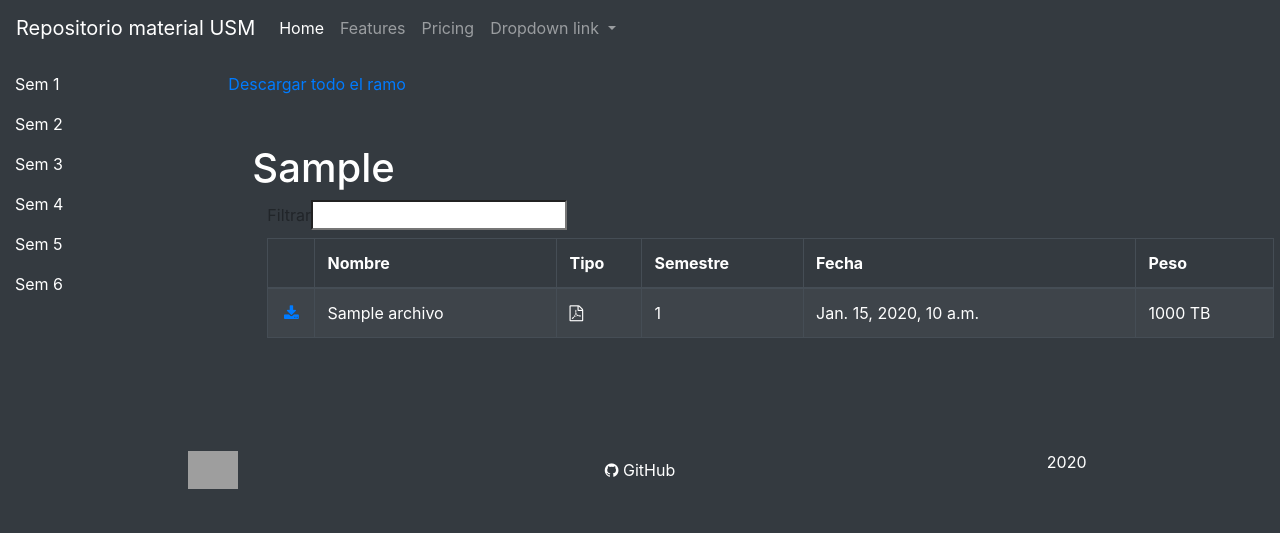
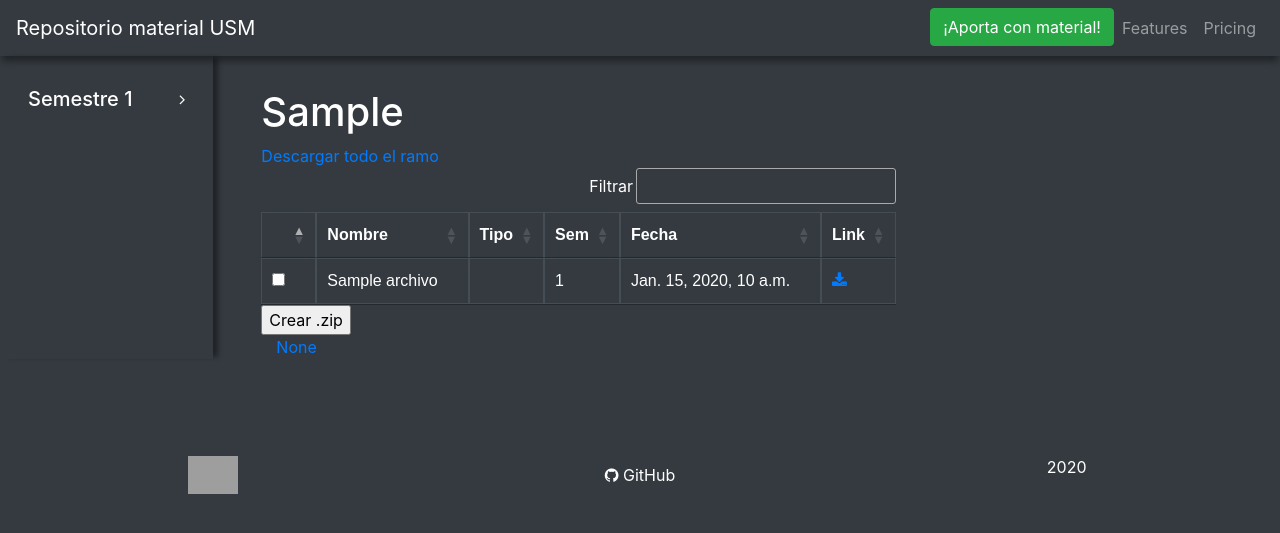
Before and after one commit to CEEINF-UTFSM/utfsm-repositorio-material, a Django app: page /archivos/Sample/ in a window 1280 px wide. Shown: the top 533 px of the page. Run offline with Django 3.2, Linux system fonts and the light colour scheme; tables that the repository leaves empty hold one stand-in row (values such as "Sample post"); some libraries are stand-ins or nearby versions; grey boxes are pictures that could not be loaded.

Commit message:
Front 2 yhatoh (#9)
* table files + static correction

* navbar modified + sidebar + archivo + porfavor ayuda

```diff
--- a/repo_project/apps/archivos/views/archivos_download.py
+++ b/repo_project/apps/archivos/views/archivos_download.py
@@ -15,10 +15,20 @@
     all_ramos = Ramo.objects.all()
     selected_ramo = Ramo.objects.get(sigla=sigla)
     all_files = all_files.filter(ramo=selected_ramo)
+    ramo_by_semestre = {}
+    for ramo in all_ramos:
+        semestre = str(ramo.semestre)
+        if semestre not in ramo_by_semestre.keys():
+            ramo_by_semestre[semestre] = []
+        ramo_by_semestre[semestre].append(ramo.sigla)
+
+    ramo_by_semestre = list(ramo_by_semestre.items())
+    ramo_by_semestre.sort()
     context = {
         'files': all_files,
         'ramos': all_ramos,
         'current': sigla,
+        'ramo_by_semestre': ramo_by_semestre,
         'zip': None,
     }
     if request.method == 'POST':
@@ -31,7 +41,7 @@
         zip_obj.close()
         context['zip'] = '/media/temp/'+filename+".zip"
     # return render(request, 'archivos/listado.html', context)
-    return render(request, 'ramos/index.html', context)
+    return render(request, 'archivos/listado.html', context)
 
 
 def zip_ramo(request, sigla):
--- a/repo_project/config/settings.py
+++ b/repo_project/config/settings.py
@@ -127,7 +127,7 @@
 # https://docs.djangoproject.com/en/3.0/howto/static-files/
 
 STATIC_URL = '/static/'
-STATICFILES_DIRS = ( os.path.join('static'), )
+STATICFILES_DIRS = (os.path.join(BASE_DIR, 'static'),)
 
 MEDIA_ROOT = os.path.join(BASE_DIR, 'media')
 
--- a/repo_project/static/archivos/style.css
+++ b/repo_project/static/archivos/style.css
@@ -4,16 +4,14 @@
     width: 90%;
 }
 
-td,
-th {
+td, th {
     border: 1px solid #dddddd;
     text-align: left;
-    padding: 8px;
+    padding: 10px 30px 10px 10px !important;
+    background-color: #343a40;
 }
 
-tr:nth-child(even) {
-    background-color: #dddddd;
-}
+
 
 #myTable_filter {
     margin: 100px !important;
--- /dev/null
+++ b/repo_project/static/archivos/table.js
@@ -0,0 +1,19 @@
+$(document).ready(function () {
+  $("#filetable").DataTable({
+    paging: false,
+    stateSave: true,
+    info: false,
+    language: {
+      search: "Filtrar",
+    },
+  });
+  document.getElementById("filetable_filter").style.color = "white"
+});
+
+$("#download-all").click(function (e) {
+  e.preventDefault();
+  var url = "{% url 'archivos:zip-ramo' current %}";
+  $.get(url, function (data) {
+    window.location.href = "/" + data["link"];
+  });
+});
--- /dev/null
+++ b/repo_project/static/style.css
@@ -0,0 +1,19 @@
+body {
+  height: 100%;
+}
+
+.main-navigation {
+    box-shadow: 0 7px 7px -2px rgba(0,0,0,.4);
+}
+
+.sidebar-box {
+  box-shadow: 7px 0px 5px -2px rgba(0,0,0,.4);
+}
+
+.side-text {
+	color: #fff;
+}
+
+.ic {
+	float: right;
+}
--- a/repo_project/templates/archivos/listado.html
+++ b/repo_project/templates/archivos/listado.html
@@ -1,80 +1,69 @@
-{% extends 'archivos/base.html' %} {% block content %} {% load static %}
+{% extends 'global/base.html' %} {% block content %}
 
-<div>
-  {% for ramo in ramos %}
-  <a href="/archivos/{{ramo.sigla}}">{{ramo.sigla}}</a>
-  {% endfor %}
+<div class="container pl-5 mt-sm-0 mr-sm-1 mt-md-3 mr-md-4">
+  <div class="row">
+    <h1 style="color: #fff">{{current}}</h1>
+  </div>
+  <div class="row">
+    <a id="download-all" href="">Descargar todo el ramo</a>
   </div>
 
-<a id="download-all" href="">Descargar todo el ramo</a>
 
   <form action="{% url 'archivos:arch-root' current %}" method="post">
+    <div class="row">
       {%csrf_token%}
       <!-- <table id="myTable"> -->
       <table
-    id="myTable"
-    class="table table-striped table-bordered table-sm"
-    cellspacing="0"
-    width="90%"
+        id="filetable"
+        class="table table-dark table-bordered table-striped"
       >
         <thead>
-      <tr class="myTable">
+          <tr>
             <th></th>
-        <th>NOMBRE</th>
-        <th>TIPO</th>
-        <th>SUBIDO</th>
-        <th>SEMESTRE</th>
-        <th>LINK</th>
+            <th>Nombre</th>
+            <th>Tipo</th>
+            <th>Sem</th>
+            <th>Fecha</th>
+            <th>Link</th>
           </tr>
         </thead>
         <tbody>
           {% for file in files %}
           <tr>
             <td>
+              <center>
                 <input
                   type="checkbox"
                   id="{{file.id}}"
                   name="files"
                   value="{{file.id}}"
                 />
+              </center>
             </td>
             <td>{{file.nombre}}</td>
-        <td>{{file.tipo}}</td>
+            <td>{% if file.tipo == 'PDF' %}
+                  <i class="fa fa-file-pdf-o"></i>
+                {% elif file.tipo == 'WORD'%}
+                  <i class="fa fa-file-word-o"></i>
+                {% elif file.tipo == 'PPT'%}
+                  <i class="fa fa-file-powerpoint-o"></i>
+                {% endif %}</td>
+            <td>{{file.semestre}}</td>
             <td>{{file.subido}}</td>
-        <td>{{file.semestre}}</td>
             <td>
-          <a download href="/media/{{file.archivo}}">download</a>
+              <a download href="/media/{{file.archivo}}"><i class="fa fa-download"></i></a>
             </td>
           </tr>
           {% endfor %}
         </tbody>
       </table>
+    </div>
+    <div class="row">
       <input type="submit" value="Crear .zip" />
+    </div>
   </form>
 
   <a href="{{zip}}">{{zip}}</a>
+</div>
 
-{% endblock %} {% block javascript %}
-
-<script>
-  $(document).ready(function () {
-    $("#myTable").DataTable({
-      paging: false,
-      stateSave: true,
-      info: false,
-      language: {
-        search: "Filtrar",
-      },
-    });
-  });
-
-  $("#download-all").click(function (e) {
-    e.preventDefault();
-    var url = "{% url 'archivos:zip-ramo' current %}";
-    $.get(url, function (data) {
-      window.location.href = "/" + data["link"];
-    });
-  });
-</script>
-
-{% endblock javascript %}
+{% endblock %}
--- a/repo_project/templates/global/base.html
+++ b/repo_project/templates/global/base.html
@@ -1,3 +1,4 @@
+{% load static %}
 <!DOCTYPE html>
 <html>
   <head>
@@ -14,6 +15,21 @@
     <link
       rel="stylesheet"
       href="https://cdnjs.cloudflare.com/ajax/libs/font-awesome/4.7.0/css/font-awesome.min.css"
+    />
+    <link
+      rel="stylesheet"
+      type="text/css"
+      href="https://cdn.datatables.net/1.10.22/css/jquery.dataTables.min.css"
+    />
+    <link
+      rel="stylesheet"
+      type="text/css"
+      href="{% static 'archivos/style.css' %}"
+    />
+    <link
+      rel="stylesheet"
+      type="text/css"
+      href="{% static 'style.css' %}"
     />
     <!-- SCRIPT -->
     <script
@@ -35,15 +51,16 @@
       type="text/javascript"
       src="https://cdn.datatables.net/v/ju/dt-1.10.22/r-2.2.6/sl-1.3.1/datatables.min.js"
     ></script>
-  </head>
+    <script src="{% static 'archivos/table.js' %}"></script>
+    </head>
   <body class="bg-dark">
     {% include 'global/navbar.html' %}
     <div class="container-fluid">
-      <div class="row mt-3">
-        <div class="col-sm-2 col-md-2 col-lg-2 col-xl-2">
+      <div class="row">
+        <div class="col-sm-2 col-md-2 col-lg-2 col-xl-2 sidebar-box">
           {% include 'global/sidebar.html' %}
         </div>
-        <div class="col-sm-10 col-md-10 col-lg-10 col-xl-10">
+        <div class="mt-3 col-sm-10 col-md-10 col-lg-10 col-xl-10">
           {% block content %} {% endblock %}
         </div>
       </div>
--- a/repo_project/templates/global/navbar.html
+++ b/repo_project/templates/global/navbar.html
@@ -1,12 +1,14 @@
-<nav class="navbar navbar-expand-lg navbar-dark bg-dark">
+<nav class="navbar navbar-expand-lg navbar-dark bg-dark main-navigation">
   <a class="navbar-brand" href="#">Repositorio material USM</a>
   <button class="navbar-toggler" type="button" data-toggle="collapse" data-target="#navbarNavDropdown" aria-controls="navbarNavDropdown" aria-expanded="false" aria-label="Toggle navigation">
     <span class="navbar-toggler-icon"></span>
   </button>
-  <div class="collapse navbar-collapse" id="navbarNavDropdown">
+  <div class="collapse navbar-collapse justify-content-end" id="navbarNavDropdown">
     <ul class="navbar-nav">
       <li class="nav-item active">
-        <a class="nav-link" href="#">Home <span class="sr-only">(current)</span></a>
+        <form class="form-inline my-2 my-lg-0">
+          <button class="btn btn-success my-2 my-sm-0" type="submit">¡Aporta con material!</button>
+        </form>
       </li>
       <li class="nav-item">
         <a class="nav-link" href="#">Features</a>
@@ -15,11 +17,10 @@
         <a class="nav-link" href="#">Pricing</a>
       </li>
       <li class="nav-item dropdown">
-        <a class="nav-link dropdown-toggle" href="#" id="navbarDropdownMenuLink" role="button" data-toggle="dropdown" aria-haspopup="true" aria-expanded="false">
-          Dropdown link
-        </a>
         <div class="dropdown-menu" aria-labelledby="navbarDropdownMenuLink">
-          <a class="dropdown-item" href="#">Action</a>
+          <form class="form-inline my-2 my-lg-0">
+            <button class="btn btn-success my-2 my-sm-0" type="submit">¡Aporta con material!</button>
+          </form>
           <a class="dropdown-item" href="#">Another action</a>
           <a class="dropdown-item" href="#">Something else here</a>
         </div>
--- a/repo_project/templates/global/sidebar.html
+++ b/repo_project/templates/global/sidebar.html
@@ -1,9 +1,43 @@
 <!--Lo dejare al final porque es re pajero-->
 <div style="color:#fff;">
-<p>Sem 1</p>
-<p>Sem 2</p>
-<p>Sem 3</p>
-<p>Sem 4</p>
-<p>Sem 5</p>
-<p>Sem 6</p>
+	<div class="accordion mt-4" id="accordionExample">
+	  {% for semestre, ramos in ramo_by_semestre %}
+		  <a class="btn btn-block text-left side-text" type="button" data-toggle="collapse" data-target="#collapse{{semestre}}" aria-expanded="false" aria-controls="collapse{{semestre}}" >
+		    <span class="h5">
+		    	Semestre {{semestre}}
+		    </span>
+	    	<span class="ic">
+	    		<i class="fa fa-angle-right"></i>
+	    	</span>
+		  </a>
+
+		  <div id="collapse{{semestre}}" class="collapse" aria-labelledby="headingOne" data-parent="#accordionExample">
+		    <ul class="list-group list-group-flush">
+		    	{% for ramo in ramos %}
+				  	<li class="list-group-item bg-dark">
+				  		<a href="/archivos/{{ramo}}">
+				  			{{ramo}}
+				  		</a>
+				  	</li>
+				  {% endfor %}
+				</ul>
+		  </div>
+		{% endfor %}
+	</div>
 </div>
+
+<script>
+    $(document).ready(function(){
+        // Add down arrow icon for collapse element which is open by default
+        $(".collapse.show").each(function(){
+        	$(this).prev(".card-header").find(".fa").addClass("fa-angle-down").removeClass("fa-angle-right");
+        });
+
+        // Toggle right and down arrow icon on show hide of collapse element
+        $(".collapse").on('show.bs.collapse', function(){
+        	$(this).prev(".card-header").find(".fa").removeClass("fa-angle-right").addClass("fa-angle-down");
+        }).on('hide.bs.collapse', function(){
+        	$(this).prev(".card-header").find(".fa").removeClass("fa-angle-down").addClass("fa-angle-right");
+        });
+    });
+</script>
--- a/repo_project/templates/ramos/index.html
+++ b/repo_project/templates/ramos/index.html
@@ -6,7 +6,7 @@
   <div class="row">
     <h1 style="color: #fff">{{current}}</h1>
   </div>
-  <div clss="row">
+  <div class="row">
     <div class="table-responsive">
       <table id="myTable" class="table table-dark table-bordered table-striped">
         <thead>
```
Also changed, not shown: repo_project/apps/ramos/views/home.py (+6 -2 lines). Lines whose indentation alone changed are shown as unchanged.
